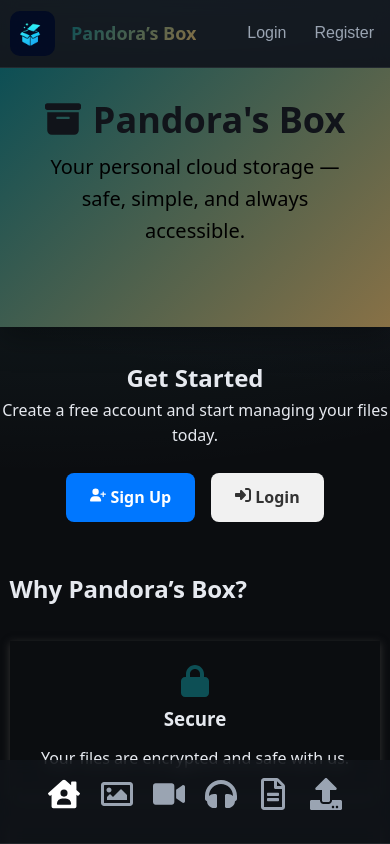
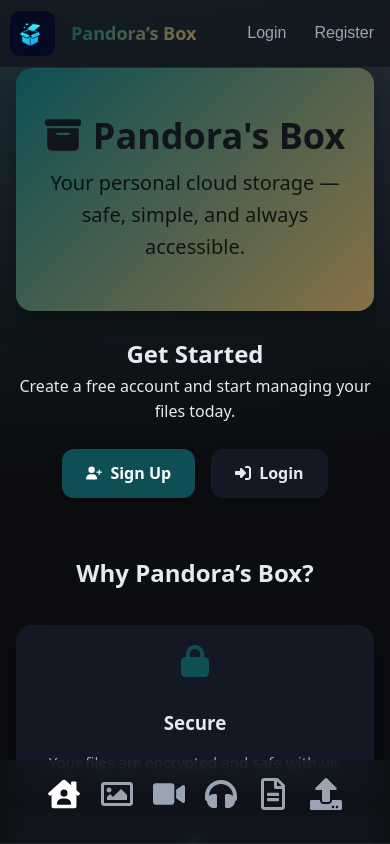
Before and after one commit to Metgala1/Pandora-s-box-, a React (Vite) app: page / in a window 390 px wide. Built offline with nearby package versions, Linux system fonts and the light colour scheme.

Commit message:
css commit

```diff
--- a/src/styles/Main.module.css
+++ b/src/styles/Main.module.css
@@ -9,194 +9,209 @@
   --danger: #ef4444;
   --success: #22c55e;
   --warning: #f59e0b;
-  --ring: rgba(110, 231, 242, 0.4);
   --radius: 16px;
   --shadow: 0 10px 30px rgba(0, 0, 0, 0.35);
 }
 
+/* ====== Layout ====== */
 .mainContainer {
   width: 70vw;
   margin: 0 auto;
   display: flex;
   flex-direction: column;
-  margin-top: 15vh;
-  margin-bottom: 15vh;
+  margin-top: 12vh;
+  margin-bottom: 12vh;
+  color: var(--text);
 }
 
+/* ====== Hero ====== */
 .heroSection {
   text-align: center;
   padding: 5rem 2rem;
-  margin-bottom: 1rem;
+  margin-bottom: 2rem;
   background: linear-gradient(135deg, var(--brand), var(--brand-2));
   color: var(--panel);
+  border-radius: var(--radius);
   box-shadow: var(--shadow);
-
-}
-
-.heroContent p{
-    color: black;
 }
 
 .heroContent h1 {
-    font-size: clamp(36px, 4vw, 48px);
+  font-size: clamp(36px, 4vw, 52px);
   margin-bottom: 12px;
   display: flex;
   justify-content: center;
   align-items: center;
   gap: 12px;
+  font-weight: 900;
 }
 
-.btn {
-    appearance: none;
-    border: 0;
-    padding: 10px 14px;
-    border-radius: 12px;
-    background:
- color-mix(in oklab, var(--panel-2), transparent 0%);
-    color: var(--text);
-    cursor: pointer;
-    font-weight: 600;
-    border: 1px solid
- color-mix(in oklab, var(--text), transparent 88%);
-    transition: transform 0.05s ease, box-shadow 0.2s ease, background 0.2s ease, color 0.2s ease;
-    text-decoration: none;
+.heroContent p {
+  color: rgba(0, 0, 0, 0.8);
+  font-size: 1.25rem;
+  font-weight: 500;
 }
 
 .tagLine {
-  font-size: 1.25rem;
-  color: #555;
+  margin-top: 0.5rem;
 }
 
-/* Auth Section */
+/* ====== Buttons ====== */
+.btn {
+  display: inline-flex;
+  align-items: center;
+  justify-content: center;
+  gap: 0.5rem;
+  padding: 0.75rem 1.5rem;
+  border-radius: 0.75rem;
+  font-size: 1rem;
+  font-weight: 600;
+  cursor: pointer;
+  transition: all 0.25s ease;
+  text-decoration: none;
+  box-shadow: 0 4px 12px rgba(0,0,0,0.25);
+}
+
+.signupBtn {
+  background-color: var(--brand);
+  color: white;
+}
+
+.signupBtn:hover {
+  background-color: #0a3f44;
+  transform: translateY(-2px);
+}
+
+.loginBtn {
+  background-color: var(--panel-2);
+  color: var(--text);
+}
+
+.loginBtn:hover {
+  background-color: #1b1e28;
+  transform: translateY(-2px);
+}
+
+.uploadBtn {
+  background-color: var(--success);
+  color: white;
+}
+
+.uploadBtn:hover {
+  background-color: #1a9a4d;
+  transform: translateY(-2px);
+}
+
+/* ====== Auth Section ====== */
 .authSection {
   text-align: center;
-  margin-bottom: 3rem;
+  margin-bottom: 3.5rem;
 }
 
 .authBtn {
   display: flex;
   justify-content: center;
+  flex-wrap: wrap;
   gap: 1rem;
   margin-top: 1.5rem;
 }
 
-.btn {
-  padding: 0.75rem 1.5rem;
-  border: none;
-  border-radius: 0.5rem;
-  font-size: 1rem;
-  cursor: pointer;
-  transition: 0.3s ease;
-}
-
-.signupBtn {
-  background-color: #0077ff;
-  color: white;
-}
-
-.signupBtn:hover {
-  background-color: #005fcc;
-}
-
-.loginBtn {
-  background-color: #f1f1f1;
-  color: #333;
-}
-
-.loginBtn:hover {
-  background-color: #ddd;
-}
-
-/* Welcome Section */
+/* ====== Welcome Section ====== */
 .welcomeSection {
   text-align: center;
-  margin-bottom: 3rem;
+  margin-bottom: 3.5rem;
 }
 
 .quickAction {
   display: flex;
   justify-content: center;
+  flex-wrap: wrap;
   gap: 1rem;
   margin-top: 1.5rem;
 }
 
-.uploadBtn {
-  background-color: #28a745;
-  color: white;
-}
-
-.uploadBtn:hover {
-  background-color: #218838;
-}
-
-/* Features Section */
+/* ====== Features ====== */
 .features {
-  margin-bottom: 3rem;
+  margin-bottom: 3.5rem;
+  text-align: center;
 }
 
 .featureGrid {
   display: grid;
-  grid-template-columns: repeat(auto-fit, minmax(180px, 1fr));
-  justify-content: center;
-  gap: 1.5rem;
+  grid-template-columns: repeat(auto-fit, minmax(220px, 1fr));
+  gap: 2rem;
   margin-top: 2rem;
 }
 
 .featureCard {
-  padding: 1.5rem;
-  border-radius: 0.75rem;
+  padding: 2rem 1.5rem;
+  border-radius: var(--radius);
+  background: var(--panel-2);
+  box-shadow: var(--shadow);
   text-align: center;
-  box-shadow: 0 2px 8px #333;
+  transition: transform 0.2s ease, box-shadow 0.2s ease;
+}
+
+.featureCard:hover {
+  transform: translateY(-5px);
+  box-shadow: 0 14px 40px rgba(0,0,0,0.45);
 }
 
 .featureCard h3 {
-  margin-bottom: 0.75rem;
-  font-weight: 800;
+  margin: 1rem 0 0.75rem;
+  font-weight: 700;
 }
 
-.icon{
-    color: var(--brand);
+.featureCard p {
+  color: var(--muted);
+  font-size: 0.95rem;
 }
 
-/* Call to Action */
+.icon {
+  color: var(--brand);
+  margin-bottom: 0.5rem;
+}
+
+/* ====== Call to Action ====== */
 .cta {
   text-align: center;
   padding: 3rem 2rem;
-  border-radius: 1rem;
+  border-radius: var(--radius);
+  background: linear-gradient(135deg, var(--brand), var(--brand-2));
+  color: white;
+  box-shadow: var(--shadow);
 }
 
 .cta h2 {
   font-size: 2rem;
   margin-bottom: 1rem;
+  font-weight: 800;
 }
 
 .cta p {
   margin-bottom: 1.5rem;
   font-size: 1.1rem;
-  color: #444;
+  opacity: 0.9;
 }
 
+/* ====== Responsive ====== */
 @media (max-width: 768px) {
-    .mainContainer{
+  .mainContainer {
     width: 100%;
     margin-top: 8vh;
-        margin-bottom: 10vh;
-    }
-    .heroSection{
-        padding-top: 2rem;
-        margin-bottom: 2rem;
-    }
-    .welcomeSection{
-        padding: 0.2rem 1rem;
-        margin-bottom: 10px;
-    }
-    .features{
-        padding: 0px 0.6rem;
-    }
-    .featureCard{
-        border-radius: 0px;
-
+    margin-bottom: 8vh;
+    padding: 0 1rem;
   }
 
+  .heroSection {
+    padding: 3rem 1.5rem;
+    margin-bottom: 1.5rem;
+  }
 
+  .featureGrid {
+    gap: 1rem;
   }
+
+  .featureCard {
+    padding: 1.25rem 1rem;
+  }
+}
```
Lines whose indentation alone changed are shown as unchanged.
